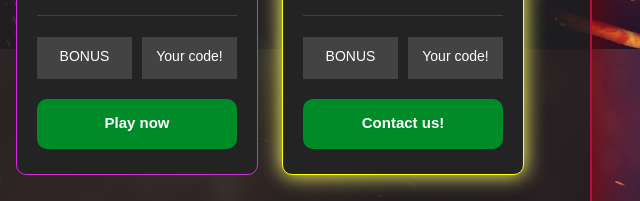
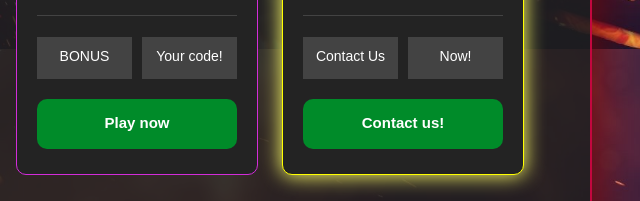
Before and after one commit to 0xjulius/ref-site-concept, a plain HTML site: page index.html in a window 1280 px wide. Shown: the part 751-952 px from the top of the page, 640-1280 px from the left. Drawn offline with Linux system fonts and the light colour scheme; a web font is replaced by a local one.

Commit message:
Update index.html

```diff
--- a/index.html
+++ b/index.html
@@ -61,8 +61,8 @@
     <div class="sitegold" onclick="window.open('mailto:your.email@csgocasino.codes');" style="cursor:pointer;"> <a href="http://csgocasino.codes">Your site here?</a>
       <div class="logo"><img src="avatars/add.png" width="200" height="60" alt="Your Site"></div>
       <div class="line"></div>
-      <div class="bonus">BONUS</div>
-      <div class="code">Your code!</div>
+      <div class="bonus">Contact Us</div>
+      <div class="code">Now!</div>
       <div class="button"><a href="mailto:your.email@csgocasino.codes">Contact us!</a></div>
     </div>
     <div class="line2"></div>
@@ -187,7 +187,7 @@
 
   <!-- footer  -->
 
-  <div id="footer">If you have any questions, suggestions or complaints regarding the use of our website, please address the issue here: <a href="mailto:your.email@csgocasino.codes" class="2" style="cursor:pointer;">contact@csgocasino.codes </a><br>
+  <div id="footer">If you have any questions, suggestions or complaints regarding the use of our website, please address the issue here: <a href="mailto:your.email@csgocasino.codes" class="2" style="cursor:pointer;">your.email@csgocasino.codes </a><br>
     <br>
     CSGOCasino.codes Copyright © <span id="copyright-year"></span>. CSGOCasino.codes is not associated with Valve Corporation.
                     <script>
```
